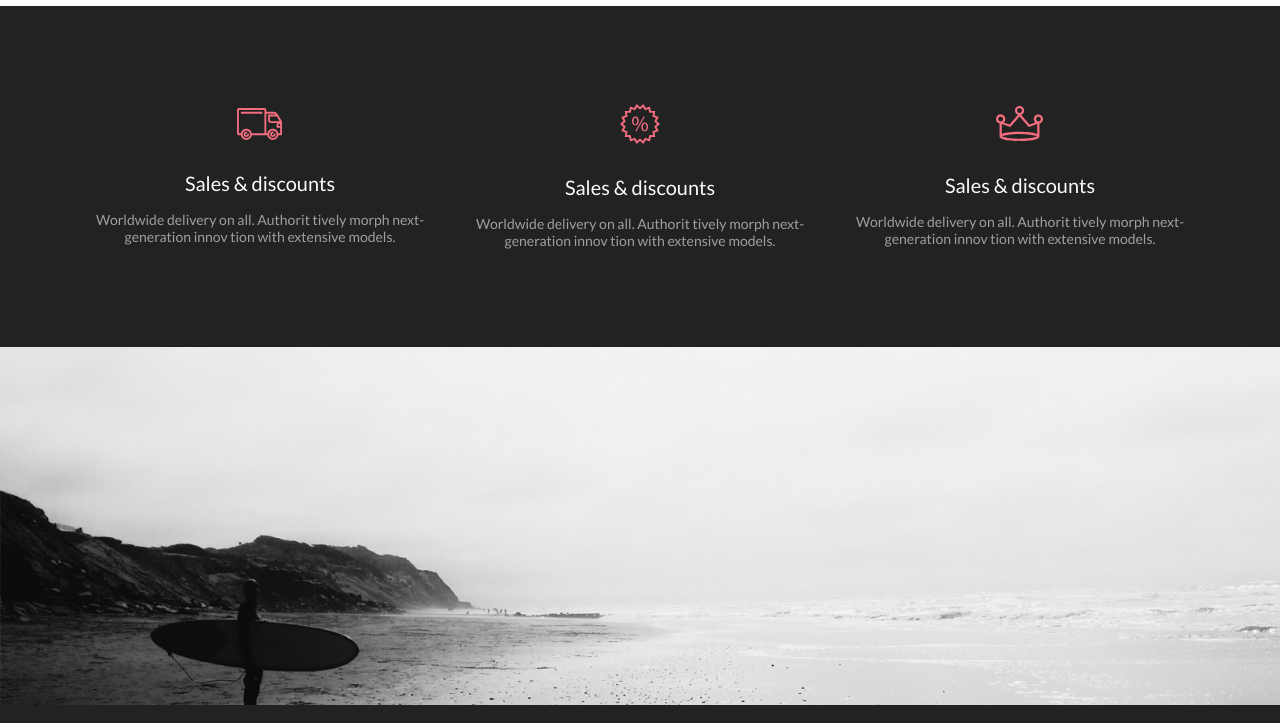
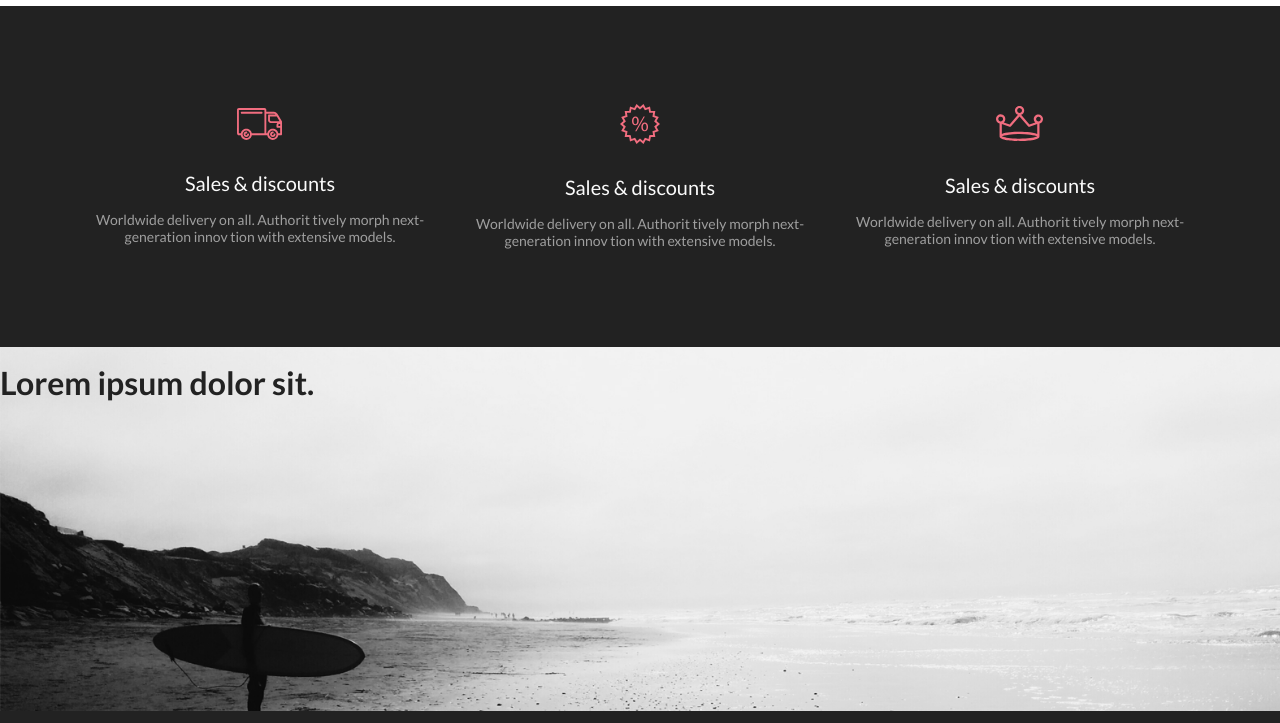
Before and after one commit to Steklovat/-, a plain HTML site: page index.html in a window 1280 px wide. Shown: the part 2947-3670 px from the top of the page. Drawn offline with Linux system fonts and the light colour scheme.

Commit message:
нормальная картинка футера

```diff
--- a/index.html
+++ b/index.html
@@ -129,7 +129,7 @@
     </div>
 
     <footer>
-            <div class="back"><img class="back__image" src="/image/background.jpg" alt=""></div>
+            <div class="back__footer"><div class="comment__card"><img src="" alt=""><h2>Lorem ipsum dolor sit.</h2></div></div>
             <div class="butom container">
                 <div class="menu__left">
                     <a class="copy" href="#"><p class="copy__text">© 2021  Brand  All Rights Reserved.</p></a>
--- a/style.css
+++ b/style.css
@@ -298,13 +298,19 @@ footer {
     height: 79px;
 }
 
+.back__footer{
+    width: 100%;
+    height: 364px;
+    background-image: url(/image/background.jpg);
+    background-repeat: no-repeat;
+    background-size: cover;
+}
 .back__image {
     width: 100%;
 }
 
 .social {
-    width: 32px;
-    height: 32px;
+
     background-color: #fff;
 }
 
```
